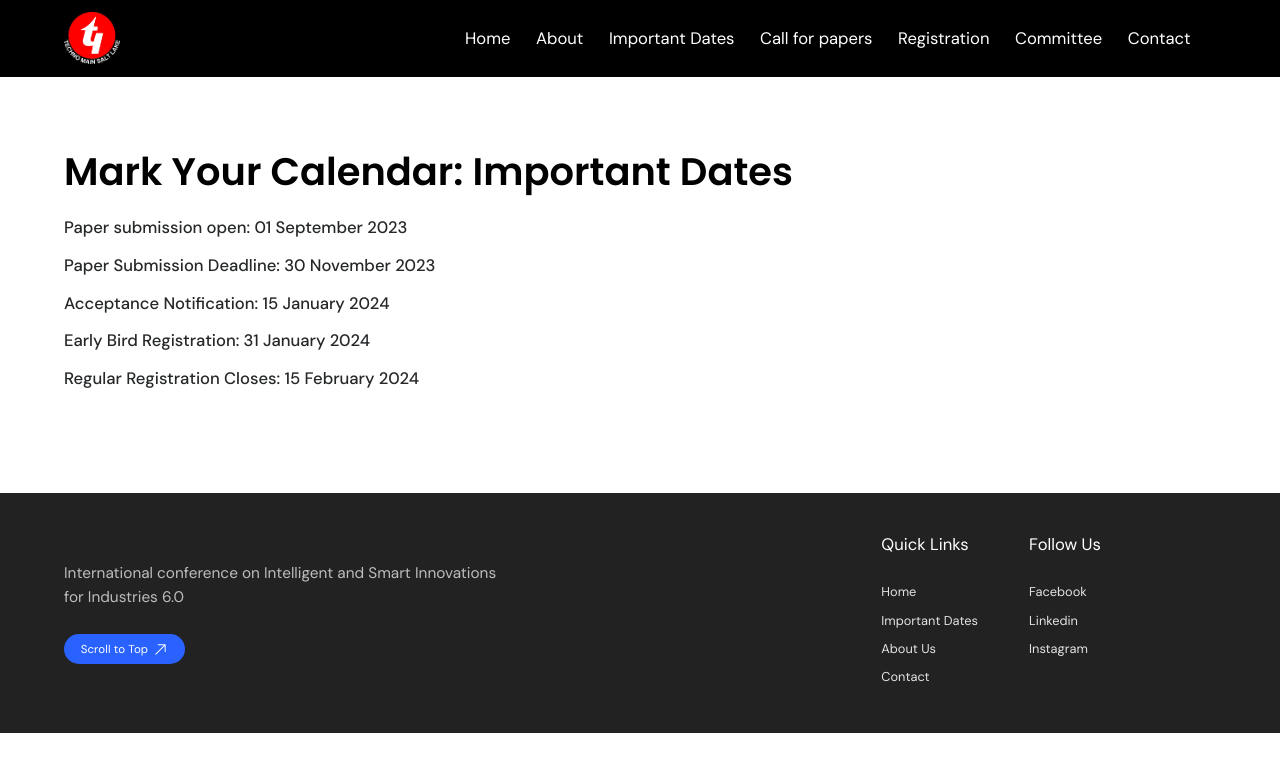
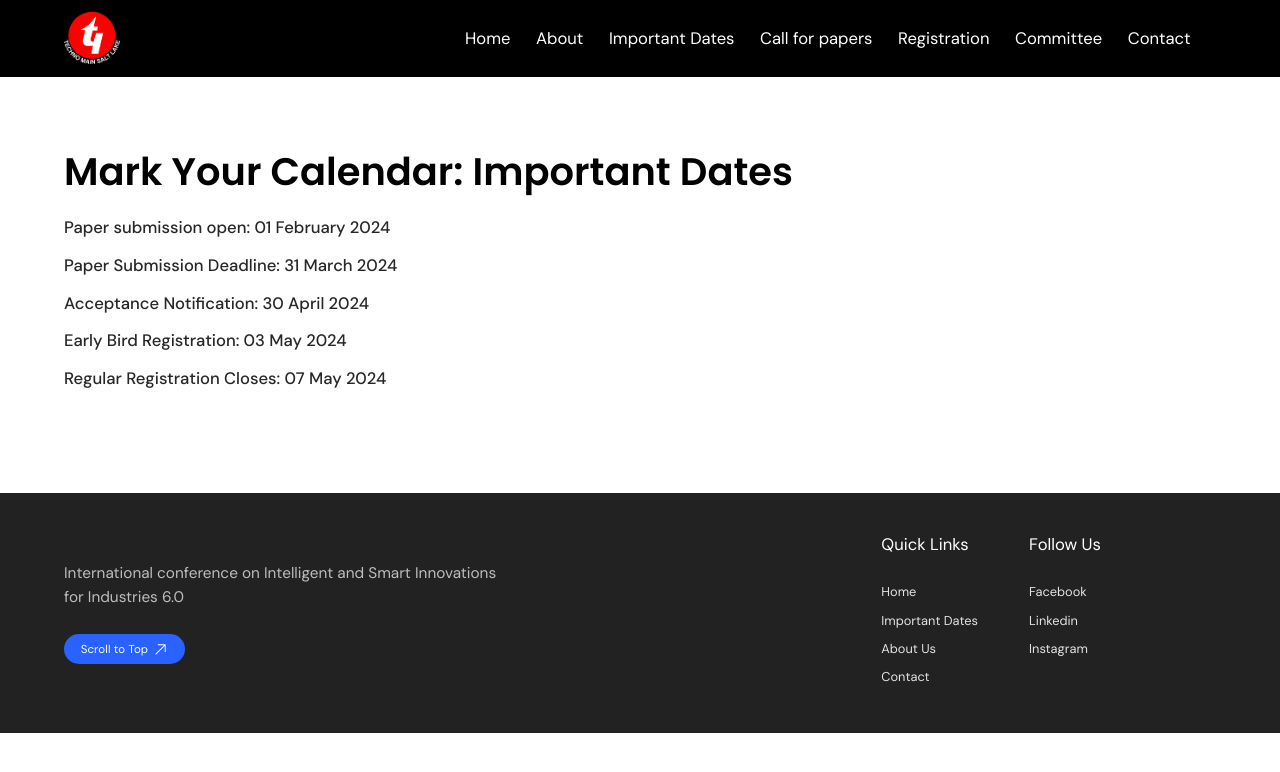
Before and after one commit to flash6083/ConferenceWebsite, a Next.js app: page /imp_dates in a window 1280 px wide. Shown: the top 772 px of the page. Built offline with nearby package versions, Linux system fonts and the light colour scheme.

Commit message:
Changed the important dates

```diff
--- a/app/imp_dates/page.js
+++ b/app/imp_dates/page.js
@@ -1,11 +1,11 @@
 import styles from './imp_dates.module.scss'
 
 const date_info = [
-    "Paper submission open: 01 September 2023",
-    "Paper Submission Deadline: 30 November 2023",
-    "Acceptance Notification: 15 January 2024",
-    "Early Bird Registration: 31 January 2024",
-    "Regular Registration Closes: 15 February 2024"
+    "Paper submission open: 01 February 2024",
+    "Paper Submission Deadline: 31 March 2024",
+    "Acceptance Notification: 30 April 2024",
+    "Early Bird Registration: 03 May 2024",
+    "Regular Registration Closes: 07 May 2024"
 ]
 
 const Dates = () => {
```
